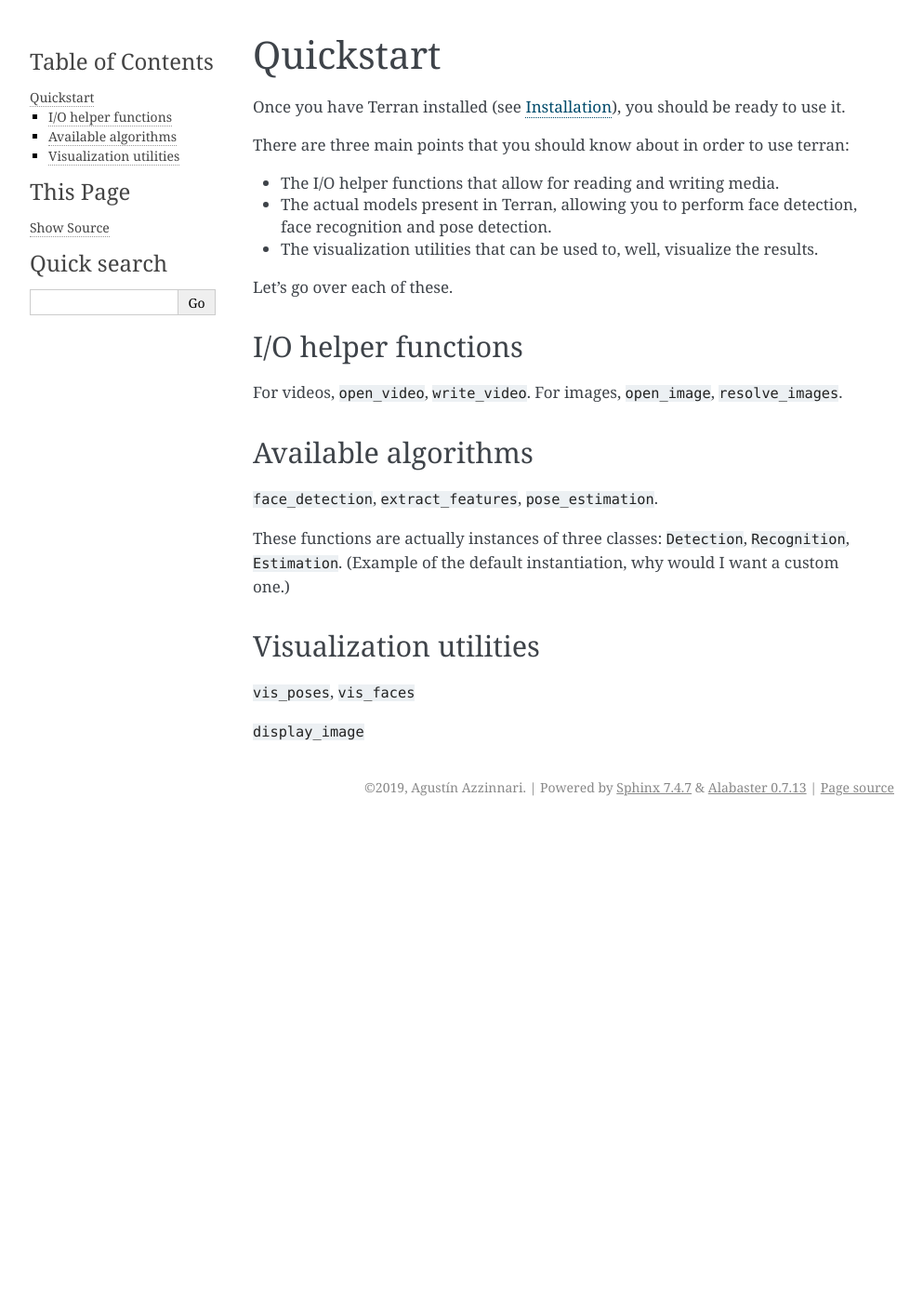
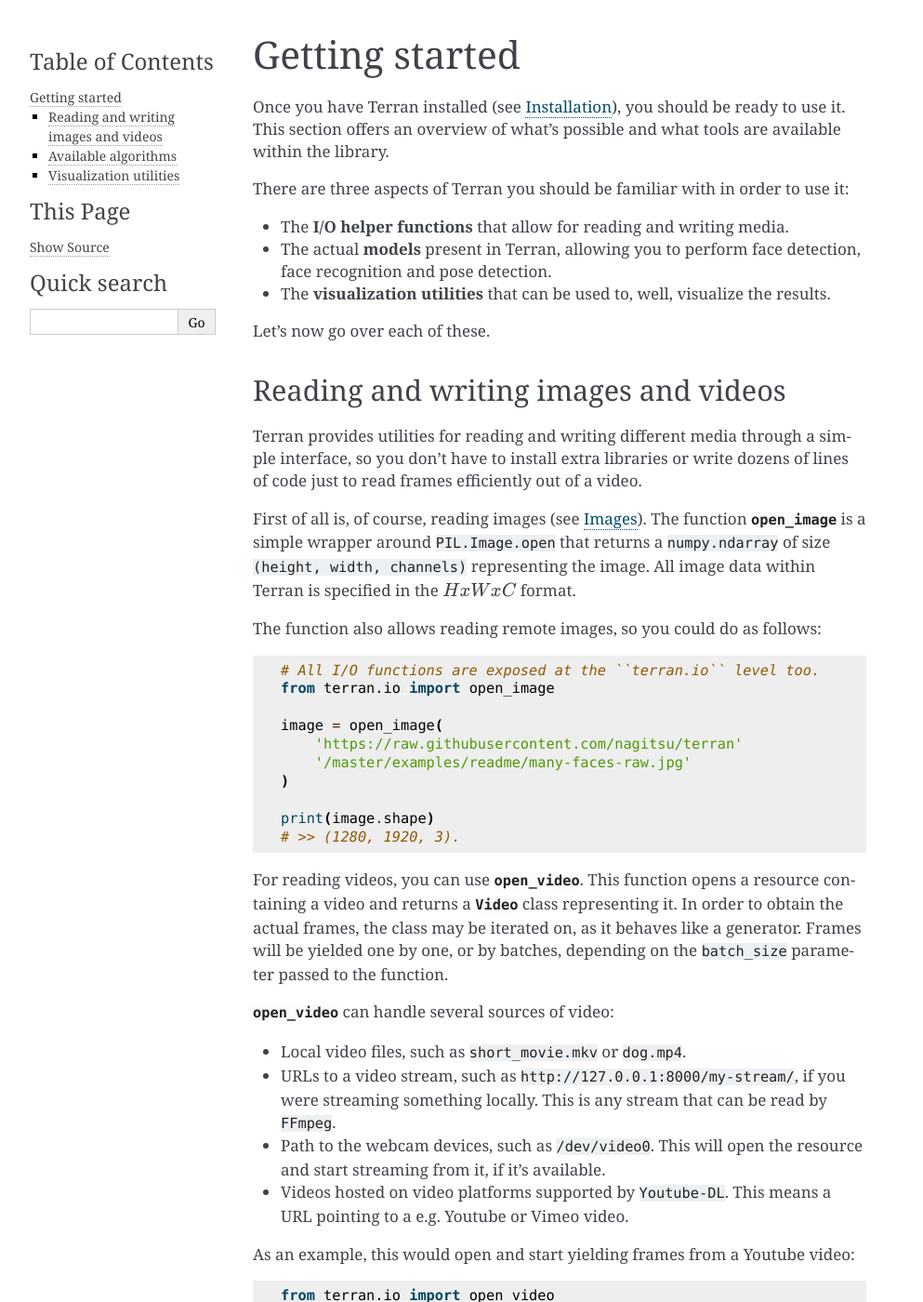
Before and after one commit to terran-project/terran, a Sphinx documentation site: the page built from docs/usage/quickstart.rst, in a window 1280 px wide and 1400 px high. Shown: the whole window at 93% size, without its empty margins (148-1141 px from the left). Built offline with Sphinx 7.4.7, drawn with Linux system fonts in a browser that asks for light colours; pages that are not in the unit, such as notebooks, are missing from menus; some of the changed text lies outside the part shown.

Commit message:
Add I/O section to quickstart

```diff
--- a/docs/conf.py
+++ b/docs/conf.py
@@ -32,6 +32,7 @@
 # ones.
 extensions = [
     'sphinx.ext.autodoc',
+    'sphinx.ext.mathjax',
     'sphinx.ext.napoleon',
 ]
 
--- a/docs/usage/quickstart.rst
+++ b/docs/usage/quickstart.rst
@@ -1,34 +1,118 @@
 .. _usage/quickstart:
 
-Quickstart
-==========
+Getting started
+===============
 
-Once you have Terran installed (see :ref:`usage/installation`), you should be
-ready to use it.
+Once you have Terran installed (see :ref:`usage/installation`), you should be ready to use it. This
+section offers an overview of what's possible and what tools are available within the library.
 
-There are three main points that you should know about in order to use terran:
+There are three aspects of Terran you should be familiar with in order to use it:
 
-* The I/O helper functions that allow for reading and writing media.
-* The actual models present in Terran, allowing you to perform face detection,
-  face recognition and pose detection.
-* The visualization utilities that can be used to, well, visualize the results.
+* The **I/O helper functions** that allow for reading and writing media.
+* The actual **models** present in Terran, allowing you to perform face detection, face recognition
+  and pose detection.
+* The **visualization utilities** that can be used to, well, visualize the results.
 
-Let's go over each of these.
+Let's now go over each of these.
 
-I/O helper functions
---------------------
+Reading and writing images and videos
+-------------------------------------
 
-For videos, ``open_video``, ``write_video``. For images, ``open_image``,
-``resolve_images``.
+Terran provides utilities for reading and writing different media through a simple interface, so
+you don't have to install extra libraries or write dozens of lines of code just to read frames
+efficiently out of a video.
+
+First of all is, of course, reading images (see :ref:`api-io-image`). The function
+:func:`open_image <terran.io.image.open_image>` is a simple wrapper around ``PIL.Image.open``  that
+returns a ``numpy.ndarray`` of size ``(height, width, channels)`` representing the image. All image
+data within Terran is specified in the :math:`HxWxC` format.
+
+The function also allows reading remote images, so you could do as follows::
+
+    # All I/O functions are exposed at the ``terran.io`` level too.
+    from terran.io import open_image
+
+    image = open_image(
+        'https://raw.githubusercontent.com/nagitsu/terran'
+        '/master/examples/readme/many-faces-raw.jpg'
+    )
+
+    print(image.shape)
+    # >> (1280, 1920, 3).
+
+For reading videos, you can use :func:`open_video <terran.io.video.open_video>`. This function
+opens a resource containing a video and returns a :class:`Video <terran.io.video.Video>` class
+representing it. In order to obtain the actual frames, the class may be iterated on, as it behaves
+like a generator. Frames will be yielded one by one, or by batches, depending on the ``batch_size``
+parameter passed to the function.
+
+:func:`open_video <terran.io.video.open_video>` can handle several sources of video:
+
+* Local video files, such as ``short_movie.mkv`` or ``dog.mp4``.
+* URLs to a video stream, such as ``http://127.0.0.1:8000/my-stream/``, if you were streaming
+  something locally. This is any stream that can be read by ``FFmpeg``.
+* Path to the webcam devices, such as ``/dev/video0``. This will open the resource and start
+  streaming from it, if it's available.
+* Videos hosted on video platforms supported by ``Youtube-DL``. This means a URL pointing to a e.g.
+  Youtube or Vimeo video.
+
+As an example, this would open and start yielding frames from a Youtube video::
+
+    from terran.io import open_video
+
+    video = open_video(
+      'https://www.youtube.com/watch?v=oHg5SJYRHA0',
+      start_time='00:00:30',
+      read_for=30,
+      batch_size=32,
+    )
+
+    for frames in video:
+        print(frames.shape)
+        # >> (32, 1280, 1920, 3)
+
+As you can see above, you can select the starting time, the time to read for, the batch size and
+more. See the function reference for all the available options.
+
+You can also write videos through the :func:`write_video <terran.io.video.write_video>` function.
+Calling this function and pointing it to a path will return a :class:`VideoWriter
+<terran.io.video.writer.VideoWriter>` object and create a video file, exposing a :func:`write_frame
+<terran.io.video.writer.VideoWriter.write_frame>` method that receives an image and adds it to the
+video. For instance::
+
+    from terran.io import write_video
+
+    writer = write_video('dog.mp4')
+
+    # `images` is an array of images of the same size.
+    for image in images:
+        writer.write_frame(image)
+
+    # We *must* close the writer, or the video file will be corrupt.
+    writer.close()
+
+Both the :class:`Video <terran.io.video.Video>` and :class:`VideoWriter
+<terran.io.video.VideoWriter>` classes will perform the reading and writing through ``FFmpeg`` in a
+background thread, in order to avoid blocking the program while video is read and memory is copied
+over. This improves resource utilization by quite a lot.
+
+.. You can read more at :ref:`usage/io`.
+
+These are not all the I/O functions available, and not all they can do; you can check :ref:`api/io`
+for more information.
 
 Available algorithms
 --------------------
+
+But, of course, we're not here for the I/O functions.
 
 ``face_detection``, ``extract_features``, ``pose_estimation``.
 
 These functions are actually instances of three classes: ``Detection``,
 ``Recognition``, ``Estimation``. (Example of the default instantiation, why
-would I want a custom one.)
+would I want a custom one; point to usage/algorithms, don't explain)
+
+checkpoints, prompted to that, maybe terran checkpoint utility.
 
 Visualization utilities
 -----------------------
```
Also changed, not shown: docs/api/io.rst (+7 -5 lines).
